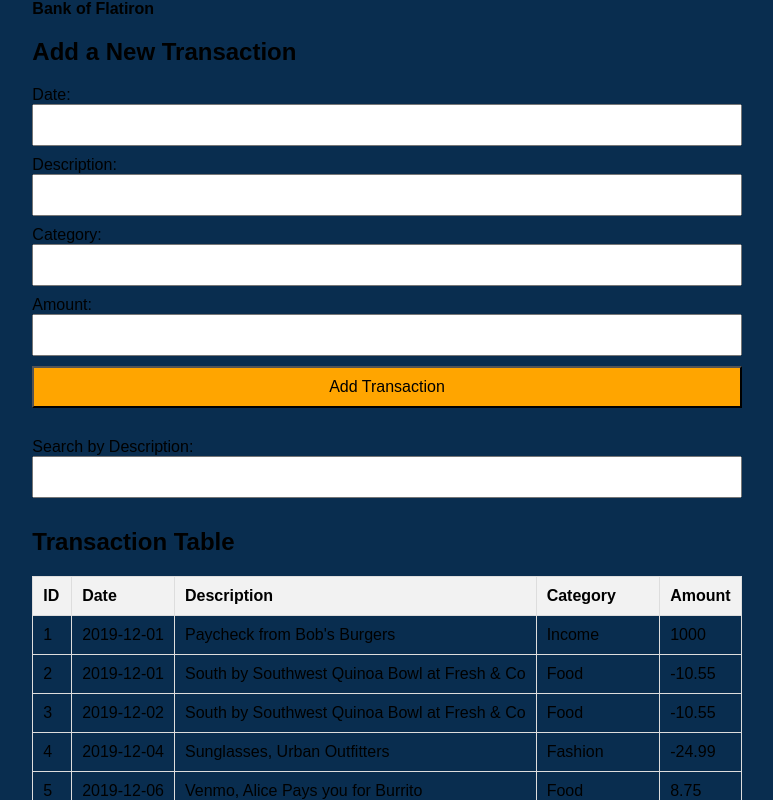
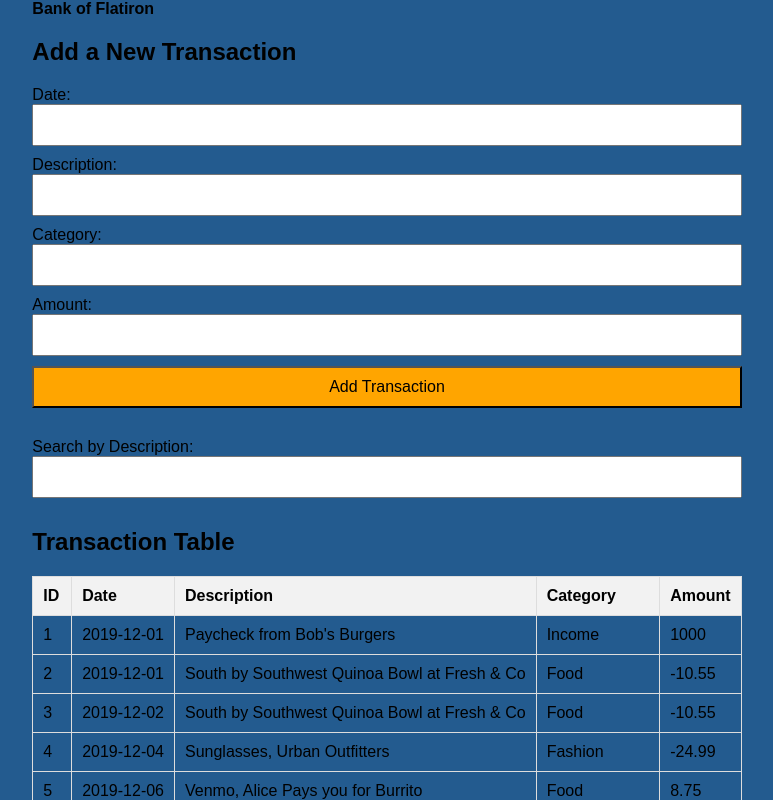
Before and after one commit to bonganimasemola/BANKOFFLATIRON, a React (Create React App) app: page / in a window 1280 px wide. Shown: the top 800 px of the page, without its empty margins (253-1026 px from the left). Built offline with nearby package versions, Linux system fonts and the light colour scheme; data requests are answered from the project's data file.

Commit message:
CSS edits

```diff
--- a/src/index.css
+++ b/src/index.css
@@ -7,7 +7,7 @@ body {
     align-items: center;
     justify-content: center;
     min-height: 100vh;
-    background-color: #092d4f;
+    background-color: #235b8f;
   }
 
   h1 {
```
Also changed, not shown: src/app.css (deleted).
